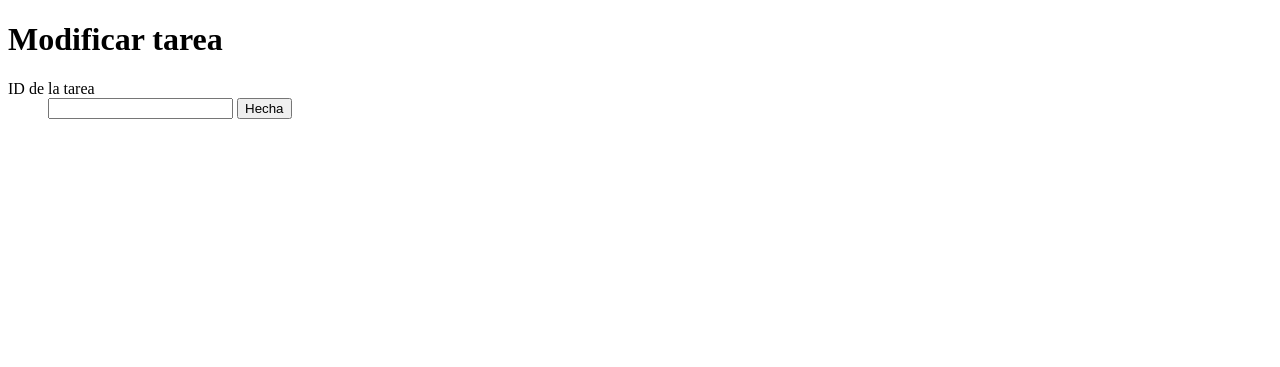
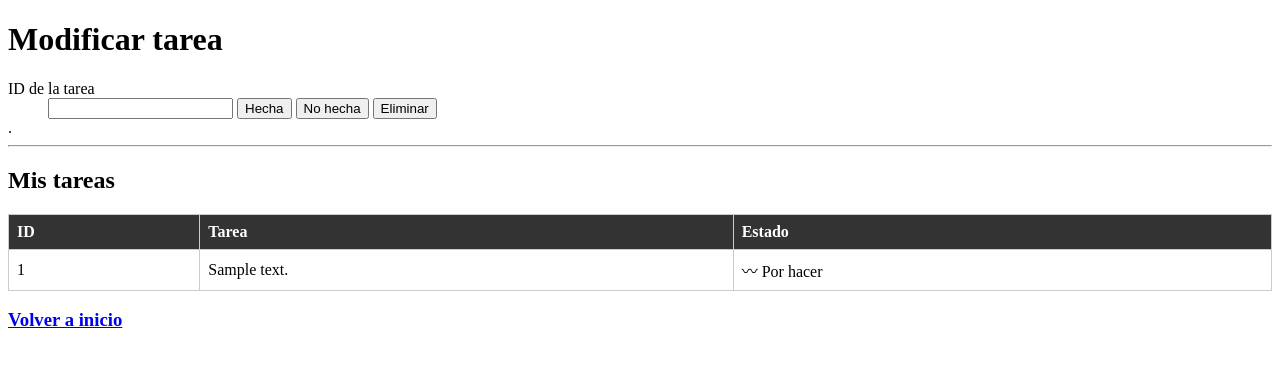
Before and after one commit to CamilaPua/tasks, a Flask app: template app/templates/modificar_tarea.html in a window 1280 px wide. Shown: the top 367 px of the page. Run offline with Flask 3, Linux system fonts and the light colour scheme; the template is opened without the code that fills it: values that come from a table or form of the project are taken from there, most other values are stand-ins (such as "Sample title", 1, 10 or a date in 2020); parts of the project's set-up code (start-up, migrations or seed data) failed here and were passed over; some libraries are stand-ins or nearby versions.

Commit message:
Agrega funcionalidades para eliminar y cambiar estado de una tarea

```diff
--- a/app/forms.py
+++ b/app/forms.py
@@ -5,4 +5,6 @@ class Tarea(FlaskForm):
     id = IntegerField('ID de la tarea')
     descripcion = StringField('Descripcion de la tarea')
     hecha = SubmitField('Hecha')
+    no_hecha = SubmitField('No hecha')
+    eliminar = SubmitField('Eliminar')
     submit = SubmitField('Enviar')
--- a/app/main.py
+++ b/app/main.py
@@ -26,10 +26,20 @@ def agregar_tarea():
 
 @app.route('/modificar/', methods=['GET', 'POST'])
 def modificar_tarea():
+    lista_dics_tareas = db.leer_tareas()
     tareas_form = forms.Tarea(request.form)
     if request.method == 'POST':
-        pass
-    return render_template('modificar_tarea.html', tareas_form=tareas_form)
+        id_tarea = tareas_form.id.data
+        if id_tarea:
+            eliminar_tarea = tareas_form.eliminar.data
+            tarea_hecha, tarea_no_hecha = tareas_form.hecha.data, tareas_form.no_hecha.data
+            if eliminar_tarea:
+                db.eliminar_tarea(id_tarea)
+            elif tarea_hecha:
+                db.cambiar_estado_tarea(id_tarea, True)
+            elif tarea_no_hecha:
+                db.cambiar_estado_tarea(id_tarea, False)
+    return render_template('modificar_tarea.html', tareas_form=tareas_form, lista_dics_tareas=lista_dics_tareas)
 
 
 if __name__ == '__main__':
--- a/app/templates/macros.html
+++ b/app/templates/macros.html
@@ -6,3 +6,28 @@
 {% macro render_field_without_label(field) %}
     {{ field(**kwargs)|safe }}
 {% endmacro %}
+
+{% macro render_tareas(lista_dics_tareas) %}
+    <table>
+        <tr>
+            <th>ID</th>
+            <th>Tarea</th>
+            <th>Estado</th>
+        </tr>
+        {% for tarea in lista_dics_tareas %}
+            <tr>
+                <form method="POST", name="estado_form">
+                    <td>{{ tarea['id'] }}</td>
+                    <td>{{ tarea['descripcion'] }}</td>
+                    <td>
+                        {% if tarea['estado'] %}
+                            ✅ Hecho
+                        {% else %}
+                            〰 Por hacer
+                        {% endif %}
+                    </td>
+                </form>
+            </tr>
+        {% endfor %}
+    </table>
+{% endmacro %}
--- a/app/templates/modificar_tarea.html
+++ b/app/templates/modificar_tarea.html
@@ -7,9 +7,19 @@
 {% endblock %}
 
 {% block content %}
-    <h1>Modificar tarea</h1>
-    <form method="POST">
-        {{ macros.render_field(tareas_form.id) }}
-        {{ macros.render_field_without_label(tareas_form.hecha) }}
-    </form>
+<h1>Modificar tarea</h1>
+<form method="POST">
+    {{ macros.render_field(tareas_form.id) }}
+    {{ macros.render_field_without_label(tareas_form.hecha) }}
+    {{ macros.render_field_without_label(tareas_form.no_hecha) }}
+    {{ macros.render_field_without_label(tareas_form.eliminar) }}
+</form>
+.
+<hr>
+    <h2>Mis tareas</h2>
+    {{ macros.render_tareas(lista_dics_tareas) }}
+
+    <h3>
+        <a href="{{ url_for('tareas') }}">Volver a inicio</a>
+    </h3>
 {% endblock %}
```
Also changed, not shown: app/conexion.py (+4 -4 lines), app/templates/tasks.html (+2 -22 lines), 1 other file.
